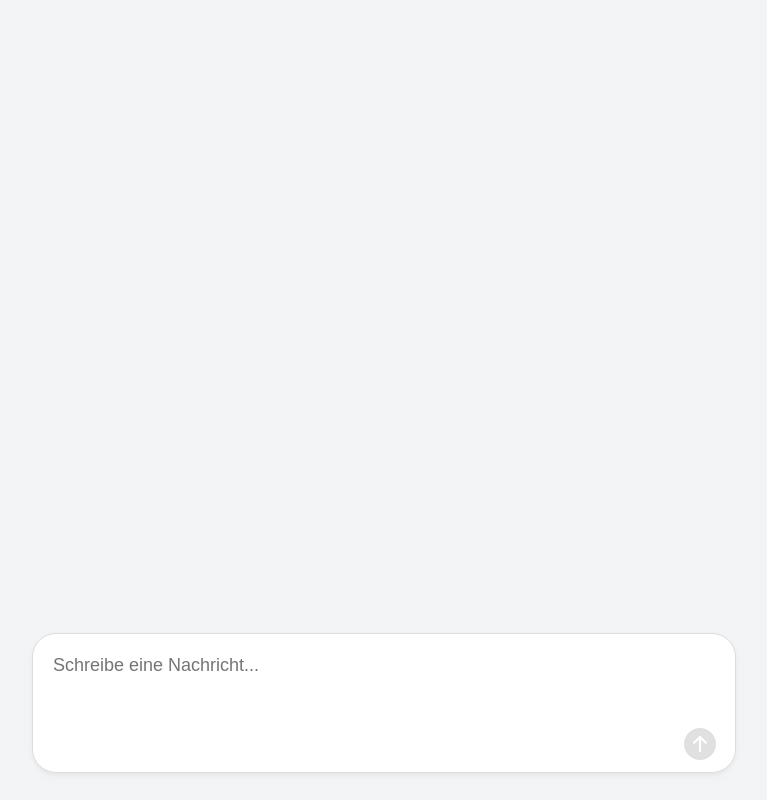
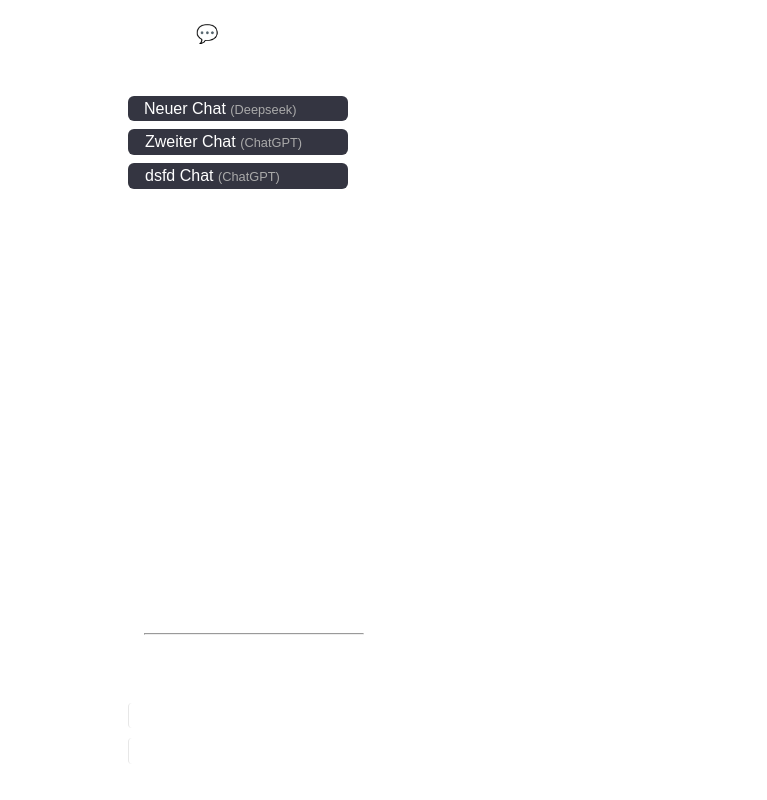
Before and after one commit to janikstucki/AI-Hub, a Vue app in the folder AI-Hub/: page / in a window 1280 px wide. Shown: the whole page, without its empty margins (256-1023 px from the left). Built offline with nearby package versions, Linux system fonts and the light colour scheme.

Commit message:
Update sidebar layout and chat list in App.vue; change background color in HomeView.vue

```diff
--- a/AI-Hub/src/App.vue
+++ b/AI-Hub/src/App.vue
@@ -1,12 +1,126 @@
 <script setup>
-import { RouterLink, RouterView } from 'vue-router'
+import { ref } from 'vue';
+
+const chats = ref([
+  {
+    id: 1,
+    title: 'Neuer Chat',
+    model: 'Deepseek'
+  },
+  {
+    id: 2,
+    title: 'Zweiter Chat',
+    model: 'ChatGPT'
+  },
+  {
+    id: 3,
+    title: 'dsfd Chat',
+    model: 'ChatGPT'
+  },
+]);
 </script>
 
 <template>
+  <div class="layout">
+    <!-- Sidebar -->
+    <aside class="sidebar">
+      <h2>Chats 💬</h2>
+
+      <nav class="chat-list">
+        <a
+          v-for="chat in chats.sort((a, b) => a.id - b.id)"
+          :key="chat.id"
+          href="#"
+          class="chat-link"
+        >
+          {{ chat.title }} <span class="model">({{ chat.model }})</span>
+        </a>
+      </nav>
+
+      <hr />
+
+      <nav class="menu">
+        <a href="#">Home</a>
+        <a href="#">Einstellungen</a>
+        <a href="#">Logout</a>
+      </nav>
+    </aside>
 
 
-  <RouterView />
+  </div>
 </template>
+
+<style>
+.layout {
+  display: flex;
+  height: 100vh;
+  font-family: sans-serif;
+}
+
+.sidebar {
+  width: 260px;
+  background-color: white;
+  color: white;
+  padding: 20px;
+  display: flex;
+  flex-direction: column;
+}
+
+.sidebar h2 {
+  margin-bottom: 15px;
+  font-size: 1.2em;
+}
+
+.chat-list {
+  flex-grow: 1;
+  display: flex;
+  flex-direction: column;
+  gap: 8px;
+}
+
+.chat-link {
+  color: white;
+  text-decoration: none;
+  background-color: #343541;
+  padding: 10px;
+  border-radius: 6px;
+  transition: background 0.2s;
+}
+
+.chat-link:hover {
+  background-color: #444654;
+}
+
+.chat-link .model {
+  font-size: 0.8em;
+  color: #aaa;
+}
+
+.menu {
+  margin-top: 20px;
+  display: flex;
+  flex-direction: column;
+  gap: 10px;
+}
+
+.menu a {
+  color: white;
+  text-decoration: none;
+  padding: 8px;
+  border-radius: 4px;
+  transition: background-color 0.2s;
+}
+
+.menu a:hover {
+  background-color: #343541;
+}
+
+.content {
+  flex: 1;
+  background-color: #f3f3f3;
+  padding: 40px;
+}
+</style>
 
 <style scoped>
 header {
--- a/AI-Hub/src/views/HomeView.vue
+++ b/AI-Hub/src/views/HomeView.vue
@@ -80,7 +80,7 @@ const count = ref(0)
             justify-content: center;
             align-items: center;
             height: 100vh;
-            background-color: #f3f4f6;
+            background-color: white;
             margin: 0;
         }
         .textarea-container {
```
